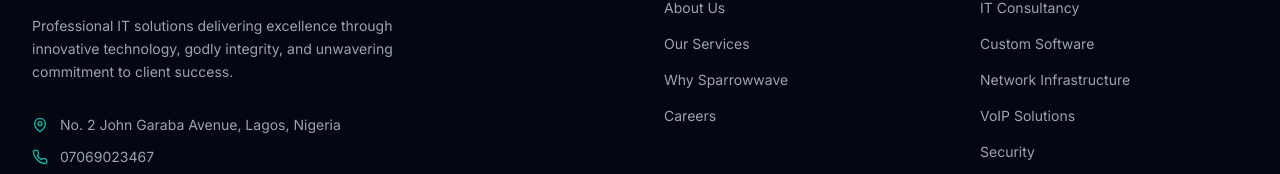
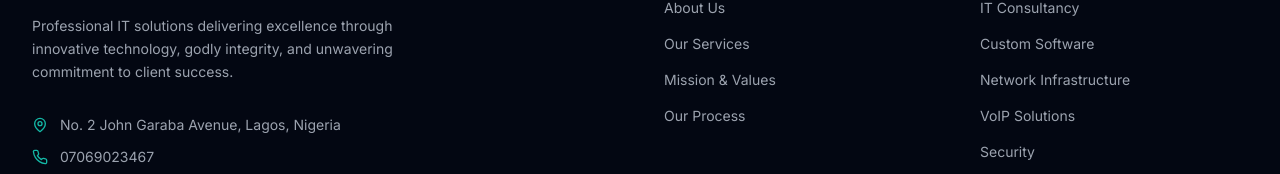
Before and after one commit to Dokitoor/sparrowwave, a React (Vite) app: page /resources in a window 1280 px wide. Shown: the part 1164-1338 px from the top of the page. Built offline with nearby package versions, Linux system fonts and the light colour scheme; a web font is replaced by a local one.

Commit message:
Fixed non-working links in the footer and mapped them to correct project routes

```diff
--- a/src/components/footer.tsx
+++ b/src/components/footer.tsx
@@ -1,5 +1,20 @@
 import { Mail, MapPin, Phone } from 'lucide-react';
 import { Link } from 'react-router-dom';
+
+const companyLinks = [
+  { name: "About Us", path: "/about" },
+  { name: "Our Services", path: "/services" },
+  { name: "Mission & Values", path: "/mission" },
+  { name: "Our Process", path: "/process" },
+];
+
+const serviceLinks = [
+  { name: "IT Consultancy", path: "/services/it-consultancy" },
+  { name: "Custom Software", path: "/services/custom-software" },
+  { name: "Network Infrastructure", path: "/services/network-design" },
+  { name: "VoIP Solutions", path: "/services/voip" },
+  { name: "Security", path: "/services/security" },
+];
 
 export function Footer() {
   return (
@@ -35,11 +50,11 @@
           <div>
             <h4 className="font-secondary text-white text-sm font-semibold mb-5 tracking-wide">Company</h4>
             <ul className="space-y-3">
-              {["About Us", "Our Services", "Why Sparrowwave", "Careers"].map((item) => (
-                <li key={item}>
-                  <a href="#" className="font-secondary text-sm text-gray-400 hover:text-white transition-colors duration-200">
-                    {item}
-                  </a>
+              {companyLinks.map((link) => (
+                <li key={link.name}>
+                  <Link to={link.path} className="font-secondary text-sm text-gray-400 hover:text-white transition-colors duration-200">
+                    {link.name}
+                  </Link>
                 </li>
               ))}
             </ul>
@@ -49,11 +64,11 @@
           <div>
             <h4 className="font-secondary text-white text-sm font-semibold mb-5 tracking-wide">Services</h4>
             <ul className="space-y-3">
-              {["IT Consultancy", "Custom Software", "Network Infrastructure", "VoIP Solutions", "Security"].map((item) => (
-                <li key={item}>
-                  <a href="#" className="font-secondary text-sm text-gray-400 hover:text-white transition-colors duration-200">
-                    {item}
-                  </a>
+              {serviceLinks.map((link) => (
+                <li key={link.name}>
+                  <Link to={link.path} className="font-secondary text-sm text-gray-400 hover:text-white transition-colors duration-200">
+                    {link.name}
+                  </Link>
                 </li>
               ))}
             </ul>
@@ -66,8 +81,8 @@
             © {new Date().getFullYear()} Sparrowwave IT Solutions. All rights reserved.
           </p>
           <div className="flex items-center gap-6">
-            <a href="#" className="font-secondary text-xs text-gray-500 hover:text-white transition-colors">Privacy Policy</a>
-            <a href="#" className="font-secondary text-xs text-gray-500 hover:text-white transition-colors">Terms of Service</a>
+            <Link to="#" className="font-secondary text-xs text-gray-500 hover:text-white transition-colors">Privacy Policy</Link>
+            <Link to="#" className="font-secondary text-xs text-gray-500 hover:text-white transition-colors">Terms of Service</Link>
           </div>
         </div>
       </div>
```
